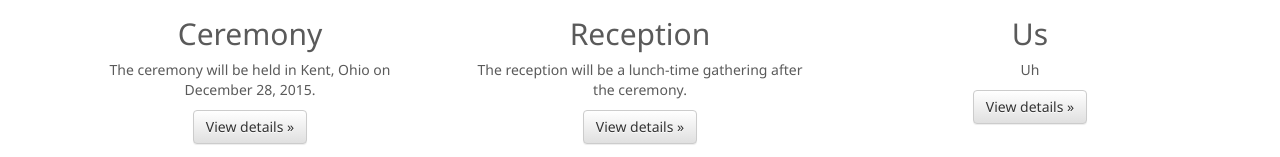
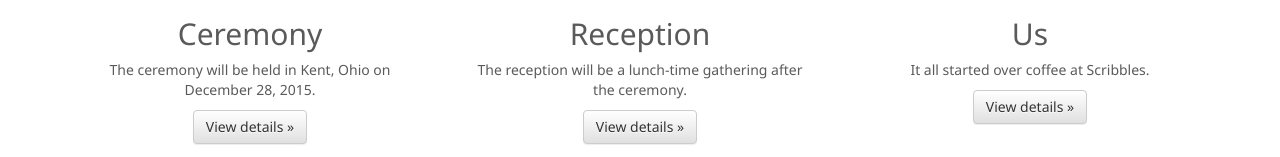
Before and after one commit to ntietz/tietz-sokolskiye, a plain HTML site: page index.html in a window 1280 px wide. Shown: the part 663-820 px from the top of the page. Drawn offline with nearby package versions, Linux system fonts and the light colour scheme.

Commit message:
meetcute

```diff
--- a/index.html
+++ b/index.html
@@ -98,7 +98,7 @@
         <div class="col-lg-4">
           <img class="img-circle" src="assets/us-nice.jpg" alt="Generic placeholder image" width="140" height="140">
           <h2>Us</h2>
-          <p>Uh</p>
+          <p>It all started over coffee at Scribbles.</p>
           <p><a class="btn btn-default" href="#us" role="button">View details &raquo;</a></p>
         </div><!-- /.col-lg-4 -->
       </div><!-- /.row -->
```
